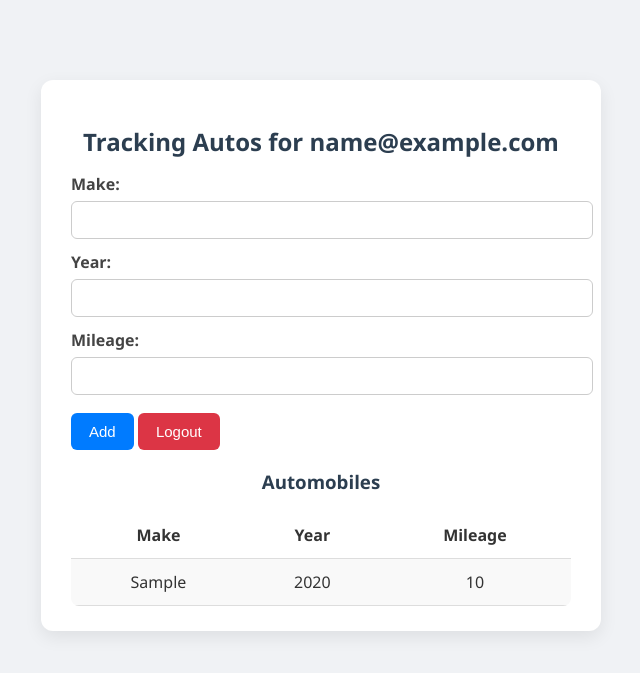
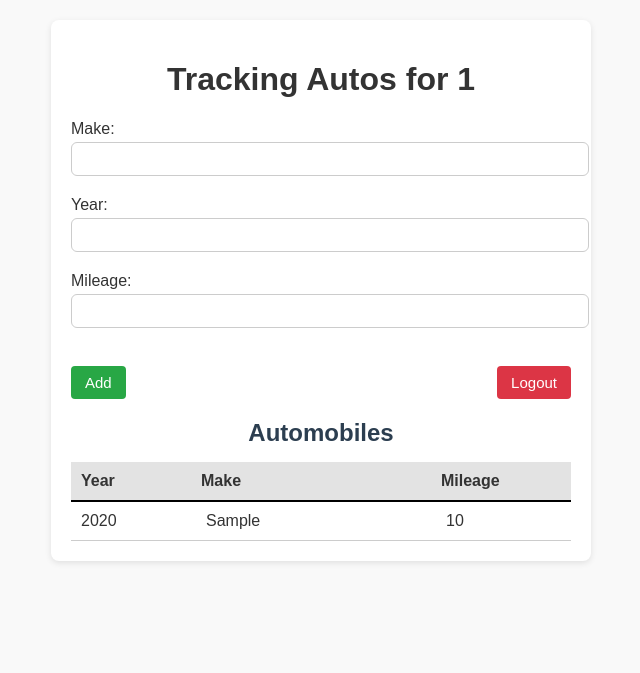
Before and after one commit to nirmal0306/autosdb, a PHP site: page /autos.php in a window 1280 px wide. Shown: the top 673 px of the page, without its empty margins (319-959 px from the left). Run offline with PHP 8.4, Linux system fonts and the light colour scheme; the visitor is signed in with stand-in values (Sample User, id 1); tables that the repository leaves empty hold one stand-in row (values such as "Sample post").

Commit message:
Initial commit - Autos Database Project

```diff
--- a/autos.php
+++ b/autos.php
@@ -2,77 +2,127 @@
 session_start();
 require_once "config.php";
 
+// Redirect to login if not logged in
 if (!isset($_SESSION['name'])) {
-    die('ACCESS DENIED');
+    header("Location: login.php");
+    exit;
 }
 
-if (isset($_POST['logout'])) {
-    header("Location: logout.php");
-    return;
-}
+// Default values for sticky form
+$make = "";
+$year = "";
+$mileage = "";
 
 // Add a new auto
-if (isset($_POST['make']) && isset($_POST['year']) && isset($_POST['mileage'])) {
-    if (strlen($_POST['make']) < 1) {
-        $_SESSION['error'] = "Make is required";
-    } elseif (!is_numeric($_POST['year']) || !is_numeric($_POST['mileage'])) {
-        $_SESSION['error'] = "Mileage and year must be numeric";
-    } else {
-        $stmt = $pdo->prepare('INSERT INTO autos (make, year, mileage) VALUES (:mk, :yr, :mi)');
-        $stmt->execute([
-            ':mk' => $_POST['make'],
-            ':yr' => $_POST['year'],
-            ':mi' => $_POST['mileage']
-        ]);
-        $_SESSION['success'] = "Record inserted";
+if ($_SERVER['REQUEST_METHOD'] === 'POST') {
+    $make = $_POST['make'] ?? "";
+    $year = $_POST['year'] ?? "";
+    $mileage = $_POST['mileage'] ?? "";
+
+    if (isset($_POST['add'])) {
+        if (strlen($make) < 1) {
+            $_SESSION['error'] = "Make is required";
+        } elseif (!is_numeric($year) || !is_numeric($mileage)) {
+            $_SESSION['error'] = "Mileage and year must be numeric";
+        } else {
+            $stmt = $pdo->prepare(
+                'INSERT INTO autos (make, year, mileage) VALUES (:mk, :yr, :mi)'
+            );
+            $stmt->execute([
+                ':mk' => $make,
+                ':yr' => $year,
+                ':mi' => $mileage
+            ]);
+            $_SESSION['success'] = "Record inserted";
+            header("Location: autos.php");
+            exit;
+        }
     }
-    header("Location: autos.php");
-    return;
+
+    if (isset($_POST['logout'])) {
+        header("Location: logout.php");
+        exit;
+    }
 }
 
 // Fetch autos
-$rows = $pdo->query("SELECT make, year, mileage FROM autos");
+$stmt = $pdo->query("SELECT make, year, mileage FROM autos");
+$rows = $stmt->fetchAll(PDO::FETCH_ASSOC);
 ?>
 <!DOCTYPE html>
 <html>
 <head>
-    <title>Autos Database</title>
+    <title>Autos Database - <?= htmlentities($_SESSION['name']) ?></title>
     <link rel="stylesheet" href="style.css">
+    <style>
+        body { font-family: Arial, sans-serif; margin: 20px; background:#f9f9f9; }
+        .container { max-width: 700px; margin: auto; background:white; padding:20px; border-radius:8px; box-shadow:0 2px 6px rgba(0,0,0,0.1);}
+        h1 { text-align:center; }
+        .msg { color: red; font-weight: bold; }
+        .success { color: green; font-weight: bold; }
+        .autos-list {
+            display: grid;
+            grid-template-columns: 1fr 2fr 1fr;
+            gap: 10px;
+            padding: 10px;
+            border-bottom: 1px solid #ccc;
+        }
+        .autos-header {
+            display: grid;
+            grid-template-columns: 1fr 2fr 1fr;
+            font-weight: bold;
+            background: #e3e3e3;
+            padding: 10px;
+            border-bottom: 2px solid #000;
+        }
+        .form-control { width: 100%; padding: 8px; margin: 4px 0; }
+        .btn { padding: 8px 14px; border:none; border-radius:4px; cursor:pointer; }
+        .btn.add { background: #28a745; color:white; }
+        .btn.logout { background: #dc3545; color:white; float:right; }
+    </style>
 </head>
 <body>
 <div class="container">
-    <h2>Tracking Autos for <?= htmlentities($_SESSION['name']); ?></h2>
+    <h1>Tracking Autos for <?= htmlentities($_SESSION['name']); ?></h1>
+
     <?php
     if (isset($_SESSION['error'])) {
-        echo '<p class="error">'.htmlentities($_SESSION['error'])."</p>\n";
+        echo('<p class="msg">'.htmlentities($_SESSION['error'])."</p>\n");
         unset($_SESSION['error']);
     }
     if (isset($_SESSION['success'])) {
-        echo '<p class="success">'.htmlentities($_SESSION['success'])."</p>\n";
+        echo('<p class="success">'.htmlentities($_SESSION['success'])."</p>\n");
         unset($_SESSION['success']);
     }
     ?>
+
     <form method="post">
-        <label for="make">Make:</label>
-        <input type="text" name="make" id="make"><br>
-        <label for="year">Year:</label>
-        <input type="text" name="year" id="year"><br>
-        <label for="mileage">Mileage:</label>
-        <input type="text" name="mileage" id="mileage"><br>
-        <button type="submit" class="btn">Add</button>
-        <button type="submit" name="logout" class="btn cancel">Logout</button>
+        <p>Make: <input type="text" name="make" class="form-control" value="<?= htmlentities($make) ?>"></p>
+        <p>Year: <input type="text" name="year" class="form-control" value="<?= htmlentities($year) ?>"></p>
+        <p>Mileage: <input type="text" name="mileage" class="form-control" value="<?= htmlentities($mileage) ?>"></p>
+        <p>
+            <button type="submit" name="add" class="btn add">Add</button>
+            <button type="submit" name="logout" class="btn logout">Logout</button>
+        </p>
     </form>
-    <h3>Automobiles</h3>
-    <table>
-        <tr><th>Make</th><th>Year</th><th>Mileage</th></tr>
-        <?php
-        foreach ($rows as $row) {
-            echo "<tr><td>".htmlentities($row['make'])."</td>";
-            echo "<td>".htmlentities($row['year'])."</td>";
-            echo "<td>".htmlentities($row['mileage'])."</td></tr>";
-        }
-        ?>
-    </table>
+
+    <h2>Automobiles</h2>
+    <?php if (count($rows) > 0) { ?>
+        <div class="autos-header">
+            <div>Year</div>
+            <div>Make</div>
+            <div>Mileage</div>
+        </div>
+        <?php foreach ($rows as $row) { ?>
+            <div class="autos-list">
+                <div><?= htmlentities($row['year']) ?></div>
+                <div><?= htmlentities($row['make']) ?></div>
+                <div><?= htmlentities($row['mileage']) ?></div>
+            </div>
+        <?php } ?>
+    <?php } else { ?>
+        <p>No records found</p>
+    <?php } ?>
 </div>
 </body>
 </html>
--- a/config.php
+++ b/config.php
@@ -1,5 +1,5 @@
 <?php
 // Database connection settings
-$pdo = new PDO("mysql:host=sql110.infinityfree.com;dbname=if0_39786933_autosdb","if0_39786933", "leHxQSMaRyD");
-
+$pdo = new PDO('mysql:host=localhost;port=3306;dbname=autosdb',
+   'root', ''); // Change username/password as needed
 $pdo->setAttribute(PDO::ATTR_ERRMODE, PDO::ERRMODE_EXCEPTION);
```
Also changed, not shown: autos.sql (+5 -5 lines), login.php (+18 -21 lines), style.css (line endings or trailing spaces), 1 other file.
